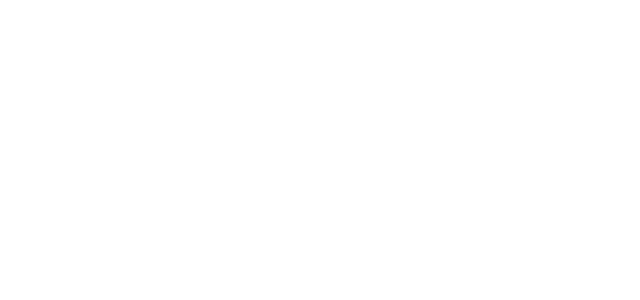
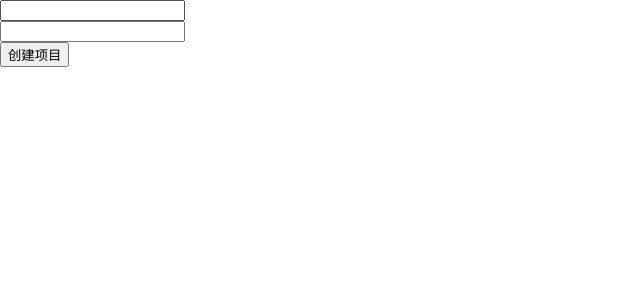
Before and after one commit to zhb2000/OurProjectManager-FrontEnd, a Vue app: page /create-project in a window 1280 px wide. Shown: the top 300 px of the page, without its empty margins (0-640 px from the left). Built offline with nearby package versions, Linux system fonts and the light colour scheme; sample sign-in values are in the browser's storage.

Commit message:
Add CreateProject view

```diff
--- a/src/router/index.js
+++ b/src/router/index.js
@@ -5,6 +5,7 @@
 import DevPanel from '../views/DevPanel.vue';
 import Login from '../views/Login.vue';
 import SignUp from '../views/SignUp.vue';
+import CreateProject from '../views/CreateProject.vue';
 
 Vue.use(VueRouter);
 
@@ -45,6 +46,13 @@
     path: '/signup',
     name: 'SignUp',
     component: SignUp
+  },
+  //创建项目页面
+  {
+    path: '/create-project',
+    name: 'CreateProject',
+    component: CreateProject,
+    meta: { requiresLogin: true }
   }
 ];
 
--- /dev/null
+++ b/src/views/CreateProject.vue
@@ -0,0 +1,38 @@
+<template>
+  <div>
+    <div><input name="projectName" v-bind="projectName" /></div>
+    <div><input name="projectDescription" v-bind="projectDescription" /></div>
+    <div><button @click="createBtnClick">创建项目</button></div>
+  </div>
+</template>
+
+<script>
+import axios from "axios";
+
+export default {
+  data() {
+    return {
+      projectName: "",
+      projectDescription: "",
+    };
+  },
+  methods: {
+    async createBtnClick() {
+      let result;
+      try {
+        result = await axios.post("/api/projects", {
+          name: this.projectName,
+          description: this.projectDescription,
+        });
+      } catch (error) {
+        alert(error);
+        console.log(error.response);
+        return;
+      }
+      const project = result.response.data;
+      console.log(project);
+      //TODO jump to project home
+    },
+  },
+};
+</script>
--- a/src/views/DevPanel.vue
+++ b/src/views/DevPanel.vue
@@ -7,6 +7,7 @@
       <li><router-link to="/myhome">MyHome</router-link></li>
       <li><router-link to="/login">Login</router-link></li>
       <li><router-link to="/signup">SignUp</router-link></li>
+      <li><router-link to="/create-project">CreateProject</router-link></li>
     </ul>
     <h1>Dev</h1>
     <button @click="logoutBtnClick">logout</button>
```
